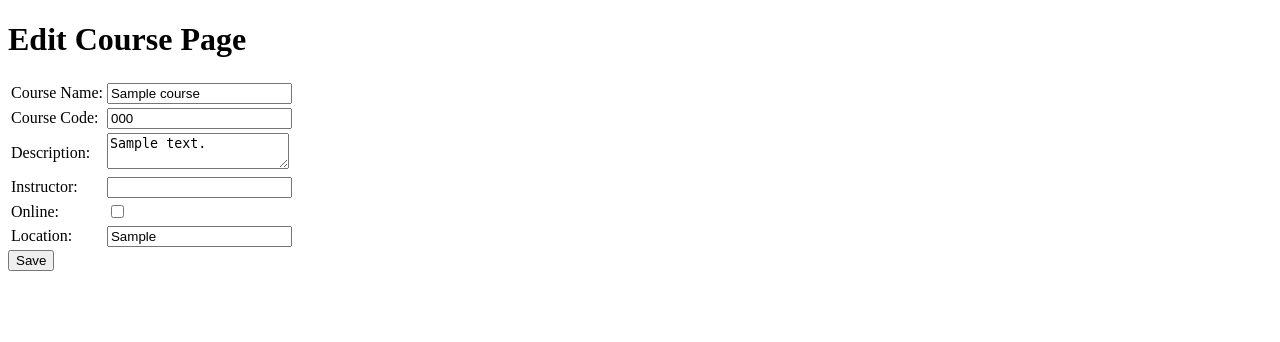
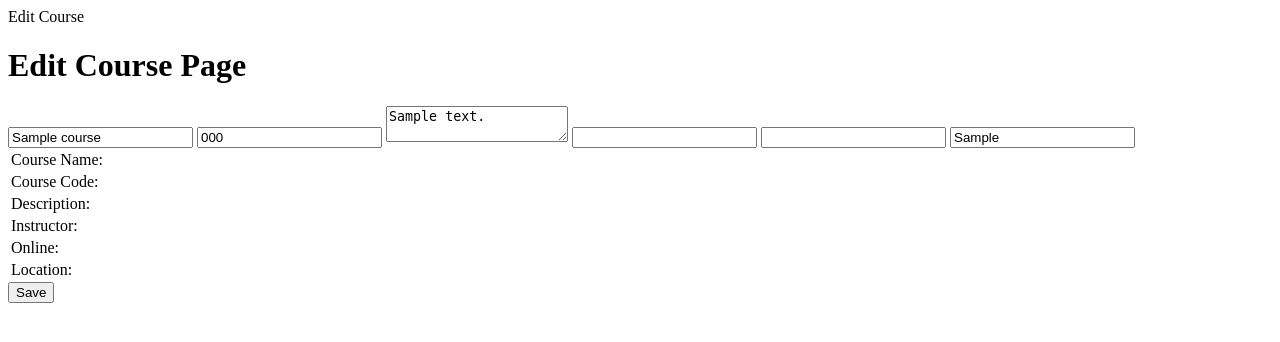
Before and after one commit to Anthony-Alagna/361Project, a Django app: page /course_base/courseedit/000 in a window 1280 px wide. Shown: the top 342 px of the page. Run offline with Django 4.2, Linux system fonts and the light colour scheme; tables that the repository leaves empty hold one stand-in row (values such as "Sample post").

Commit message:
course edit page

```diff
--- a/templates/courseedit.html
+++ b/templates/courseedit.html
@@ -2,7 +2,7 @@
 <html lang="en">
 <head>
     <meta charset="UTF-8">
-    <title>Edit Course Page</title>
+   {% block title %} Edit Course {% endblock %}
 </head>
 <body>
     <h1>Edit Course Page</h1>
@@ -11,27 +11,39 @@
         <table>
             <tr>
                 <td>Course Name:</td>
-                <td><input type="text" id="Course_Name" name="Course_Name" value="{{ course.Course_Name }}"></td>
+                <label>
+                    <input type="text" name="Course_Name" value="{{ course.Course_Name }}">
+                </label>
             </tr>
             <tr>
                 <td>Course Code:</td>
-                <td><input type="text" id="Course_Code" name="Course_Code" value="{{ course.Course_Code }}"></td>
+                <label>
+                    <input type="text"  name="Course_Code" value="{{ course.Course_Code }}">
+                </label>
             </tr>
             <tr>
                 <td>Description:</td>
-                <td><textarea id="Course_Description" name="Course_Description">{{ course.Course_Description }}</textarea></td>
+                <label>
+                    <textarea  name="Course_Description">{{ course.Course_Description }}</textarea>
+                </label>
             </tr>
             <tr>
                 <td>Instructor:</td>
-                <td><input type="text" id="Course_Instructor" name="Course_Instructor" {% if course.Course_isOnline %} {% endif %}></td>
+                <label>
+                    <input type="text"  name="Course_Instructor" {% if course.Course_isOnline %} {% endif %}>
+                </label>
             </tr>
             <tr>
                 <td>Online:</td>
-                <td><input type="checkbox" id="Course_isOnline" name="Course_isOnline" {% if course.Course_isOnline %} {% endif %}></td>
+                <label>
+                    <input type="text"  name="Course_isOnline" {% if course.Course_isOnline %} {% endif %}>
+                </label>
             </tr>
             <tr>
                 <td>Location:</td>
-                <td><input type="text" id="Course_Location" name="Course_Location" value="{{ course.Course_Location }}"></td>
+                <label>
+                    <input type="text"  name="Course_Location" value="{{ course.Course_Location }}">
+                </label>
             </tr>
         </table>
         <button type="submit">Save</button>
```
